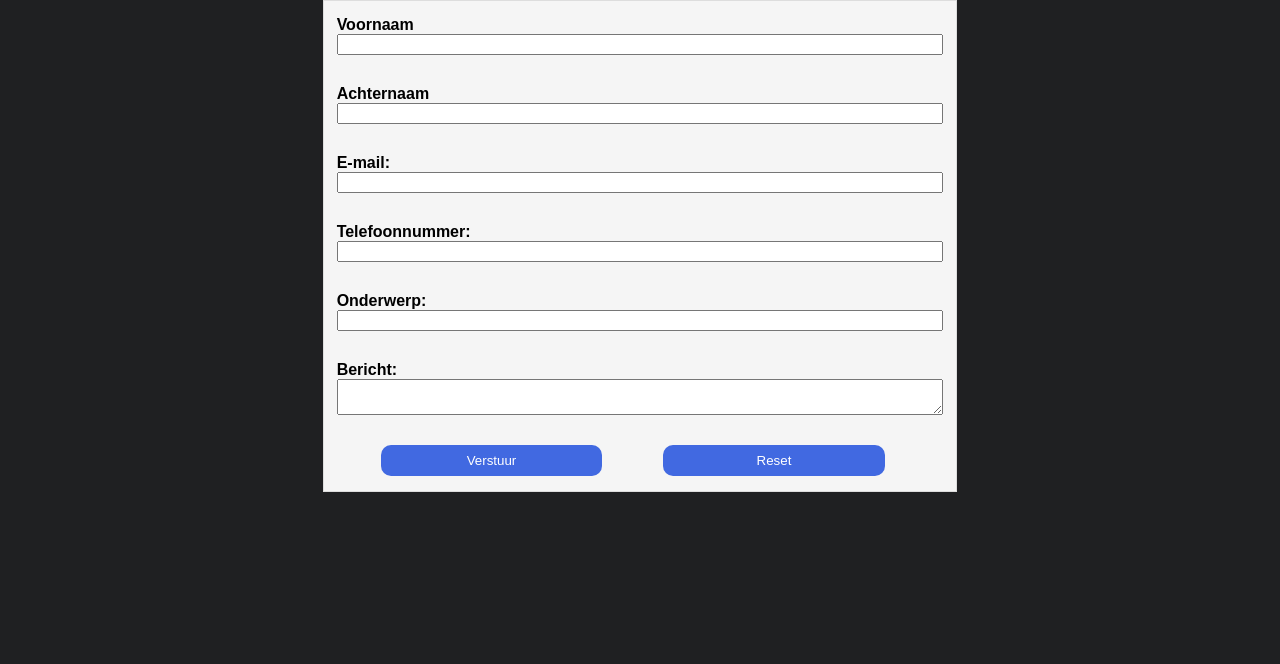
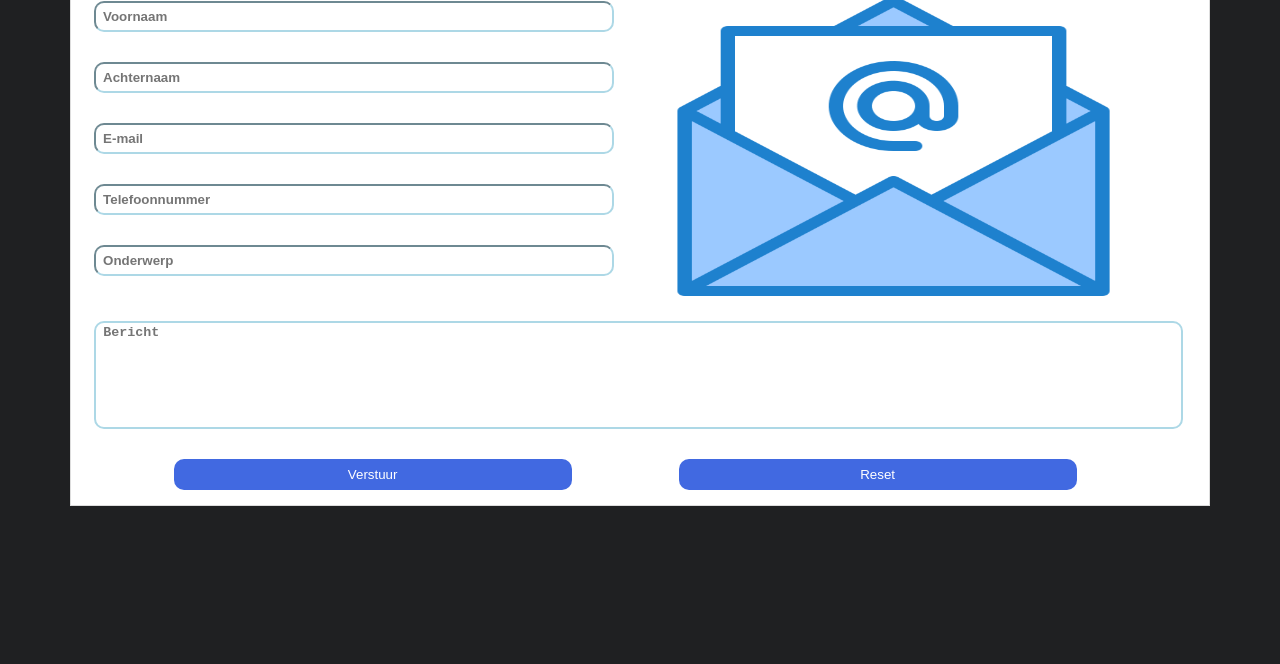
Before and after one commit to LeroyRodermond/CV-Leroy-Rodermond, a plain HTML site: page contactpagina/contact.html in a window 1280 px wide. Shown: the part 136-800 px from the top of the page. Drawn offline with Linux system fonts and the light colour scheme.

Commit message:
Fixed contactpage

```diff
--- a/Buttons.css
+++ b/Buttons.css
@@ -219,6 +219,8 @@
       .home-button {
         height: 50px;
         margin: 5px;
+        margin-top: 1%;
+        margin-bottom: 1%;
         width: 120px;
         background: #1d1e21;
         -webkit-box-pack: center;
--- a/contactpagina/contact.html
+++ b/contactpagina/contact.html
@@ -27,35 +27,34 @@
 <div class="page">
   <section class="contact">
     <form action="" method="post" class="form-contactpagina">
-
+        <div class="Devided">
+            <div class="Leftcontact">
             <div class="form-contactpagina__inputelement fx-col">
-            <label class="ContactTitle" for="name">Voornaam </label>
-            <input class="ContactBar" type="text" name="firstname" id="firstname" required>
+                <input class="ContactBar" type="text" name="firstname" id="firstname" placeholder="Voornaam" required>
             </div>
 
             <div class="form-contactpagina__inputelement fx-col">
-            <label class="ContactTitle" for="name">Achternaam </label>
-            <input class="ContactBar" type="text" name="lastname" id="lastname" required>
+                <input class="ContactBar" type="text" name="lastname" id="lastname" placeholder="Achternaam" required>
             </div>
 
             <div class="form-contactpagina__inputelement fx-col">
-            <label class="ContactTitle" for="email">E-mail: </label>
-            <input class="ContactBar" type="email" name="email" id="email">
+                <input class="ContactBar" type="email" name="email" placeholder="E-mail" id="email">
             </div>
 
             <div class="form-contactpagina__inputelement fx-col">
-            <label class="ContactTitle" for="telefoonnummer">Telefoonnummer: </label>
-            <input class="ContactBar" type="text" name="telefoonnummer" id="telefoonnummer" required pattern="[0-6]{2}-[0-9]{8}">
+                <input class="ContactBar" type="text" name="telefoonnummer" id="telefoonnummer" placeholder="Telefoonnummer" required pattern="[0-6]{2}-[0-9]{8}">
             </div>
 
             <div class="form-contactpagina__inputelement fx-col">
-            <label class="ContactTitle" for="call-date">Onderwerp:</label>
-            <input class="ContactBar" type="text" name="onderwerp" id="onderwerp">
+                <input class="ContactBar" type="text" name="onderwerp" placeholder="Onderwerp" id="onderwerp">
             </div>
-
+        </div>
+        <div class="Iconemail">
+            <img class="Emailicon" src="../images/Email.png">
+        </div>
+    </div>
         <div class="form-contactpagina__inputelement fx-col">
-            <label class="ContactTitle" for="call-date">Bericht:</label>
-            <textarea class="ContactBar" type="text" name="bericht" id="bericht"></textarea>
+            <textarea class="BerichtBar" type="text" name="bericht" placeholder="Bericht" id="bericht"></textarea>
         </div>
 
         <div class="form-contactpagina__inputs">
--- a/contactpagina/stylesheets/style.css
+++ b/contactpagina/stylesheets/style.css
@@ -16,6 +16,7 @@
     display: flex;
     background-color: #1d1e21;
     text-align: center;
+    justify-content: center;
     color: white;
     flex-direction: row;
     width: 100%;
@@ -28,19 +29,68 @@
     margin: 15px 0px 15px 0px
 }
 
-.ContactTitle{
+.Devided {
+    margin-top: 0.01%;
     display: flex;
     flex-direction: row;
-    font-weight: bold;
-    margin-left: 2%;
+    font-family: Arial;
+    min-width: 100%;
+    max-height: 25vw;
 }
 
 .ContactBar{
     display: flex;
+    border-radius: 10px;
     flex-direction: row;
     font-weight: bold;
+    border-color: lightblue;
+    min-height: 25px;
+    width: 90%;
+    margin-right: 2%;
+}
+.ContactBar::placeholder {
+    padding-left: 1%;
+}
+
+.ContactBar:hover {
+    border: 2px solid white;
+}
+
+.Leftcontact {
+    margin-top: 0.01%;
+    display: flex;
+    font-family: Arial;
+    margin-left: 2%;
+    width: 50%;
+    min-height: 20vw;
+    flex-direction: column;
+}
+
+.BerichtBar{
+    display: flex;
+    border-radius: 10px;
+    flex-direction: row;
+    font-weight: bold;
+    border: 2px solid lightblue;
     margin-left: 2%;
     margin-right: 2%;
+    max-width: 95%;
+    min-height: 100px;
+    resize: none;
+}
+
+.BerichtBar::placeholder {
+    padding-left: 0.5%;
+}
+
+.Emailicon {
+    border-radius: 10%;
+    width: 90%;
+    height: 100%;
+    align-self: center;
+    align-items: center;
+    align-content: center;
+    justify-content: center;
 }
 
 .form-contactpagina__inputs{
@@ -92,9 +142,8 @@
     .form-contactpagina {
         display: flex;
         flex-direction: column;
-        margin-top: 2%;
-        background-color: #f5f5f5;
+        background-color: white;
         border: 1px solid #dddddd;
-        width: 50%;
+        width: 90%;
     }
 }
--- a/curriculumvitae/stylesheets/style.css
+++ b/curriculumvitae/stylesheets/style.css
@@ -13,7 +13,7 @@
 .HeaderContact{
     display: flex;
     background-color: #1d1e21;
-    text-align: center;
+    justify-content: center;
     color: white;
     flex-direction: row;
     width: 100%;
--- a/livechat/stylesheets/style.css
+++ b/livechat/stylesheets/style.css
@@ -3,7 +3,7 @@
 .HeaderContact{
     display: flex;
     background-color: #1d1e21;
-    text-align: center;
+    justify-content: center;
     color: white;
     flex-direction: row;
     width: 100%;
--- a/style.css
+++ b/style.css
@@ -318,6 +318,8 @@ body {
         flex-direction: row;
         margin-left: 5%;
         margin: auto;
+        margin-top: 1%;
+        margin-bottom: 1%;
         font-family: Arial;
         align-items: center;
     }
```
Also changed, not shown: images/Email.png (added). Lines whose indentation alone changed are shown as unchanged.
